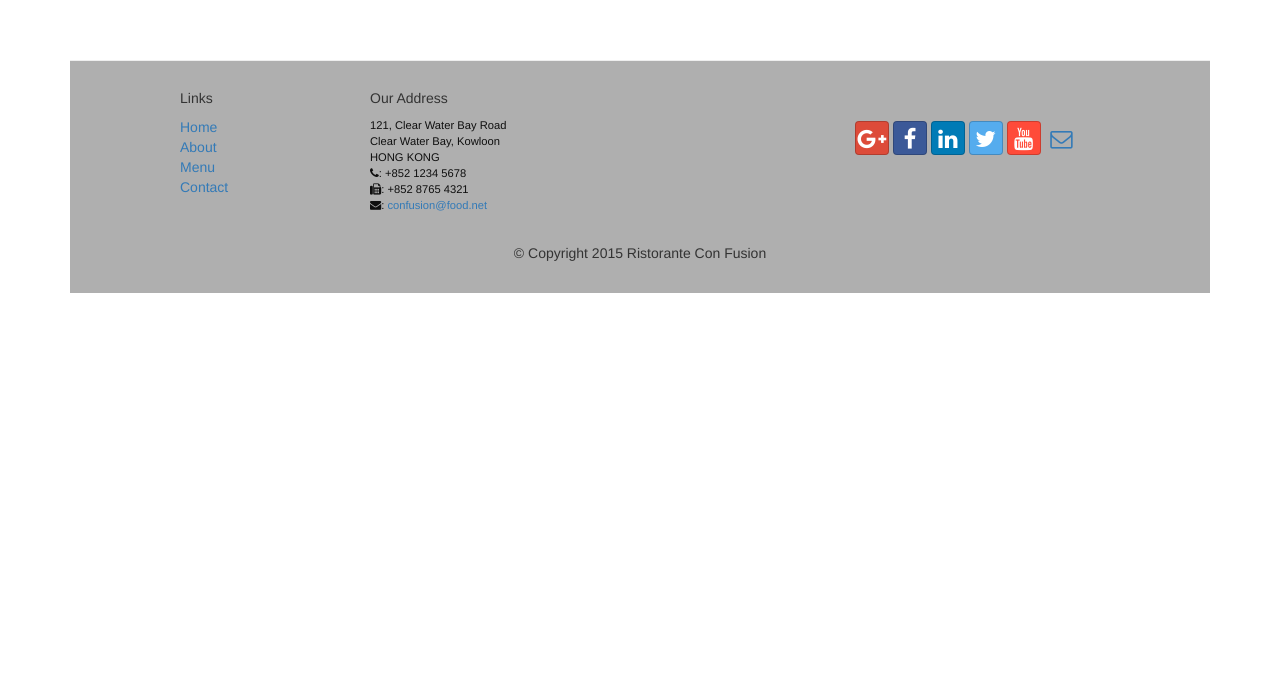
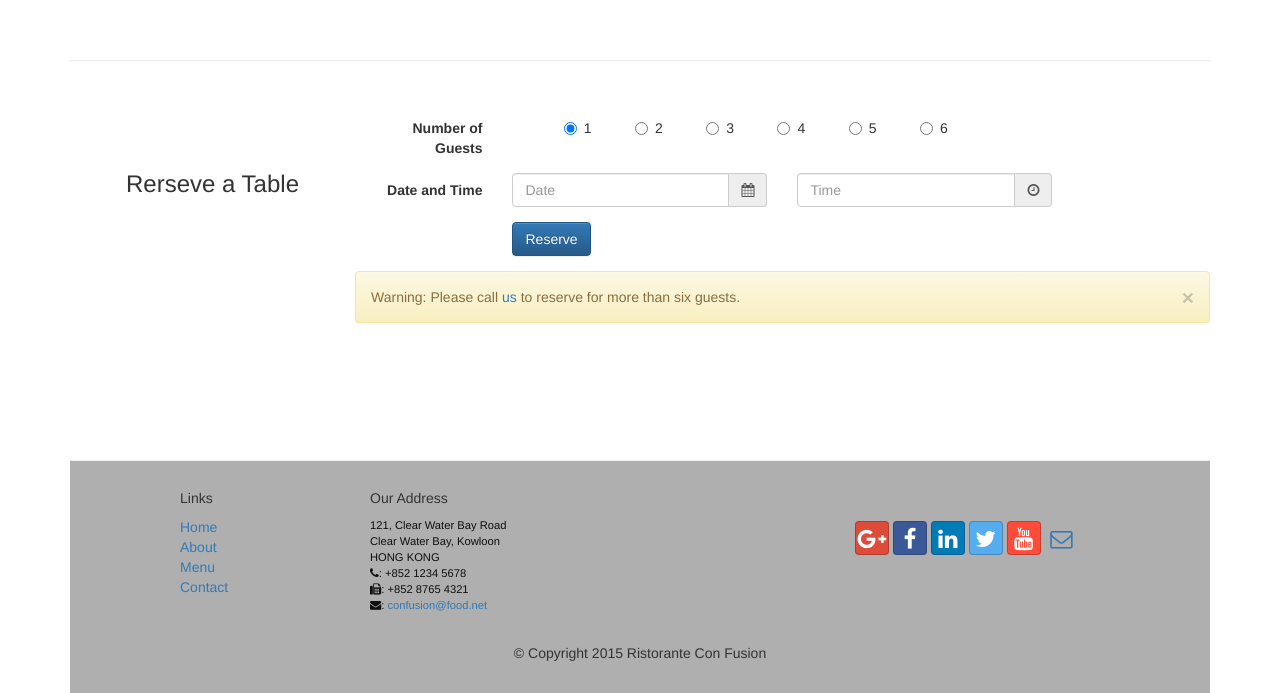
Before and after one commit to LittleStupid/Bootstrap_conFusion, a plain HTML site: page conFusion/index.html in a window 1280 px wide. Shown: the part 1598-2291 px from the top of the page. Before the commit the page ends 1891 px from the top, so only its background shows below. Drawn offline with nearby package versions, Linux system fonts and the light colour scheme.

Commit message:
add 'reserve table'

```diff
--- a/conFusion/css/mystyles.css
+++ b/conFusion/css/mystyles.css
@@ -21,6 +21,10 @@
     margin:0px auto;
     background: #7986CB ;
     color:floralwhite;
+}
+
+.nav-remember-me {
+  color:floralwhite;
 }
 
 address{
--- a/conFusion/index.html
+++ b/conFusion/index.html
@@ -61,6 +61,21 @@
              </li>
              <li><a href="contactus.html">Contact</a></li>
          </ul>
+
+        <form class="navbar-form navbar-right form-inline" role="form">
+          <div class="form-group">
+              <input type="text" class="form-control input-sm" placeholder="Email">
+              <input type="text" class="form-control input-sm" placeholder="Password">
+              <div class="checkbox">
+                   <label class="checkbox-inline nav-remember-me">
+                       <input type="checkbox">Remember me
+                   </label>
+               </div>
+              <button type="submit" class="btn btn-primary">SignIn</button>
+          </div>
+
+        </form>
+
        </div>
      </div>
 
@@ -80,6 +95,10 @@
                 <div class="col-xs-12 col-sm-2">
                     <p style="padding:20px;"></p>
                     <img src="img/logo.png" class="img-responsive">
+                </div>
+                <div class="col-xs-12 col-sm-2">
+                    <p style="padding:30px;"></p>
+                    <p><a class="btn btn-warning btn-lg" href="#reserve-table">Reserve Table</a></p>
                 </div>
             </div>
         </div>
@@ -152,6 +171,77 @@
               </div>
             </div>
         </div>
+
+        <div id="reserve-table" class="row row-content">
+          <div class="col-xs-12 col-sm-3">
+              <p style="padding:20px;"></p>
+              <h3 align=center>Rerseve a Table</h3>
+          </div>
+          <div class="col-xs-12 col-sm-9">
+            <form class="form-horizontal" role="form">
+
+              <div class="form-group">
+                <label class="col-xs-12 col-sm-2 control-label">Number of Guests</label>
+                <div class="radio col-sm-1 col-xs-1 col-xs-offset-1">
+                  <input type="radio" name="optionsRadios" id="optionsRadios1" value="option1" checked>1
+                </div>
+                <div class="radio col-sm-1 col-xs-1">
+                  <input type="radio" name="optionsRadios" id="optionsRadios2" value="option2">2
+                </div>
+                <div class="radio col-sm-1 col-xs-1">
+                  <input type="radio" name="optionsRadios" id="optionsRadios3" value="option3">3
+                </div>
+                <div class="radio col-sm-1 col-xs-1">
+                  <input type="radio" name="optionsRadios" id="optionsRadios4" value="option4">4
+                </div>
+                <div class="radio col-sm-1 col-xs-1">
+                  <input type="radio" name="optionsRadios" id="optionsRadios5" value="option5">5
+                </div>
+                <div class="radio col-sm-1 col-xs-1">
+                  <input type="radio" name="optionsRadios" id="optionsRadios6" value="option6">6
+                </div>
+              </div>
+
+              <div class="form-group">
+                  <label class="col-xs-12 col-sm-2 control-label">Date and Time</label>
+
+                  <div class="col-xs-6 col-sm-4">
+                    <div class="input-group">
+                      <input type="text" class="form-control" placeholder="Date">
+                      <span class="input-group-addon">
+                        <i class="fa fa-calendar"></i>
+                      </span>
+                    </div>
+                  </div>
+
+                  <div class="col-xs-6 col-sm-4">
+                    <div class="input-group">
+                      <input type="text" class="form-control" placeholder="Time">
+                      <span class="input-group-addon">
+                        <i class="fa fa-clock-o"></i>
+                      </span>
+                    </div>
+                </div>
+              </div>
+
+              <div class="form-group">
+                <div class="col-sm-offset-2 col-sm-10">
+                    <button type="submit" class="btn btn-primary">Reserve</button>
+                </div>
+              </div>
+
+              <div class="form-group">
+                <div class="alert alert-warning" role="alert">
+                  <button type="button" class="close" data-dismiss="alert" aria-label="Close">
+                    <span aria-hidden="true">&times;</span>
+                  </button>
+                  Warning: Please call <a href="#">us</a> to reserve for more than six guests.
+                </div>
+              </div>
+
+          </form>
+          </div>
+        </div>
     </div>
 
     <footer>
```
